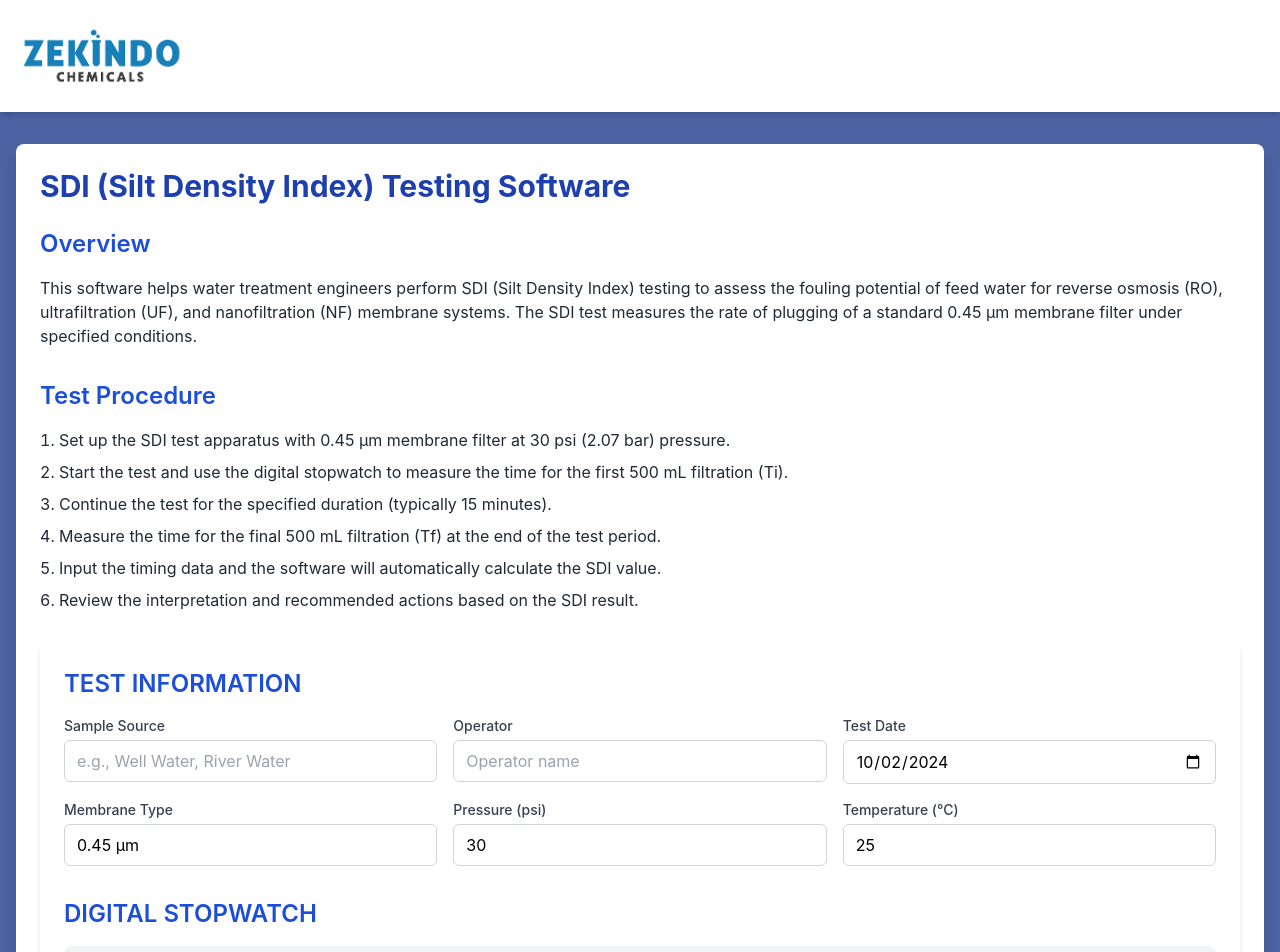
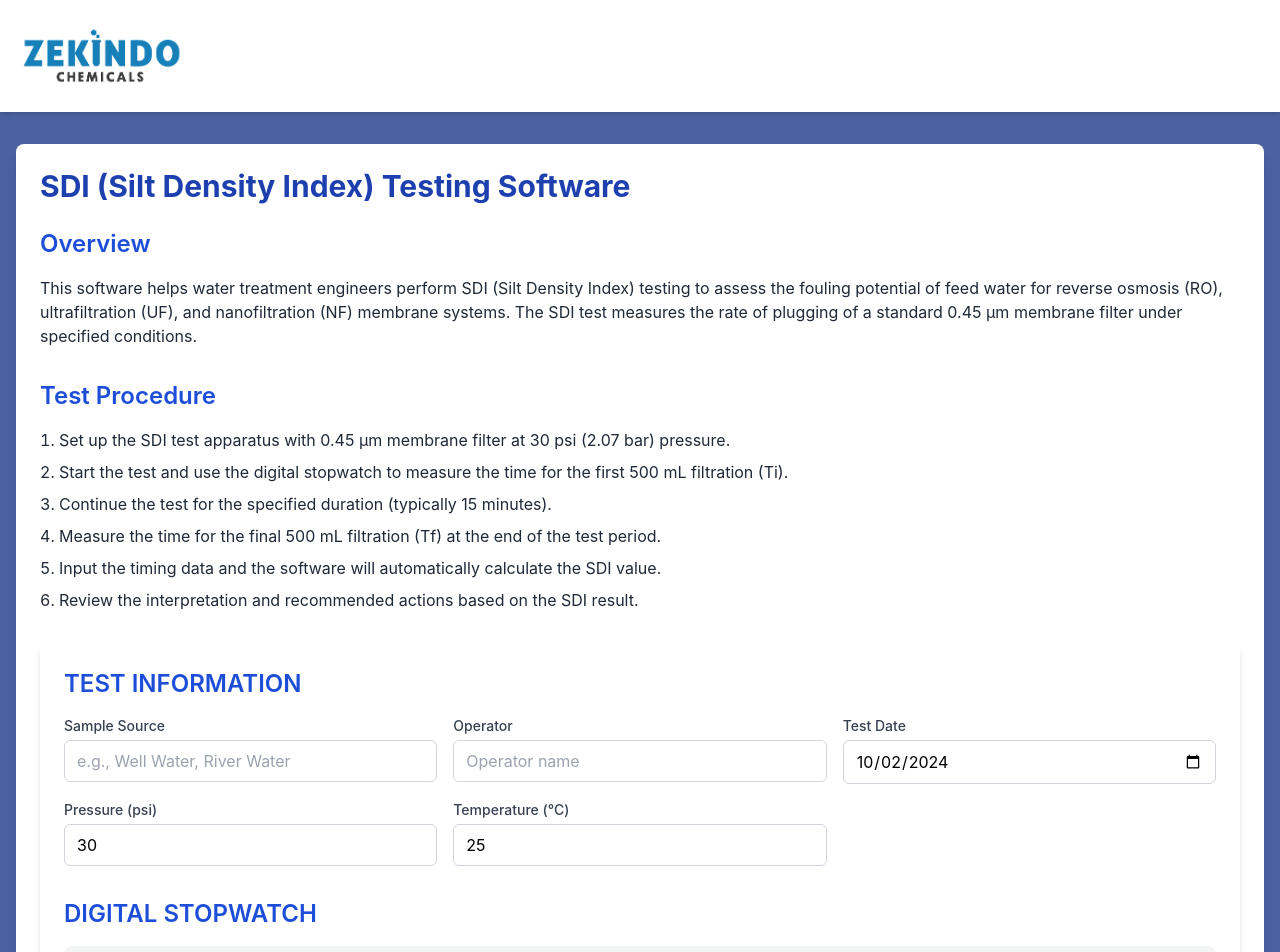
Before and after one commit to evamonica1000/SDICalculator, a Next.js app: page / in a window 1280 px wide. Shown: the top 952 px of the page. Built offline with nearby package versions, Linux system fonts and the light colour scheme.

Commit message:
Update SDICalculator.tsx

```diff
--- a/app/components/SDICalculator.tsx
+++ b/app/components/SDICalculator.tsx
@@ -7,7 +7,6 @@ const SDICalculator = () => {
     sampleSource: '',
     operator: '',
     testDate: new Date().toISOString().split('T')[0],
-    membraneType: '0.45 μm',
     pressure: '30',
     temperature: '25'
   });
@@ -150,7 +149,6 @@ const SDICalculator = () => {
       sampleSource: '',
       operator: '',
       testDate: new Date().toISOString().split('T')[0],
-      membraneType: '0.45 μm',
       pressure: '30',
       temperature: '25'
     });
@@ -199,17 +197,6 @@ const SDICalculator = () => {
               value={testInfo.testDate}
               onChange={handleTestInfoChange}
               className="w-full px-3 py-2 border border-gray-300 rounded-md focus:outline-none focus:ring-2 focus:ring-blue-500"
-            />
-          </div>
-          <div>
-            <label className="block text-sm font-medium text-gray-700 mb-1">Membrane Type</label>
-            <input
-              type="text"
-              name="membraneType"
-              value={testInfo.membraneType}
-              onChange={handleTestInfoChange}
-              className="w-full px-3 py-2 border border-gray-300 rounded-md focus:outline-none focus:ring-2 focus:ring-blue-500"
-              readOnly
             />
           </div>
           <div>
@@ -348,9 +335,6 @@ const SDICalculator = () => {
               <div className="text-3xl font-bold text-blue-800 mb-2">
                 SDI = {results.sdi}
               </div>
-              <div className="text-sm text-gray-600">
-                Formula: SDI = ((1 - Ti/Tf) × 100) / T
-              </div>
             </div>
 
             <div className="bg-white p-4 rounded-lg shadow">
```
